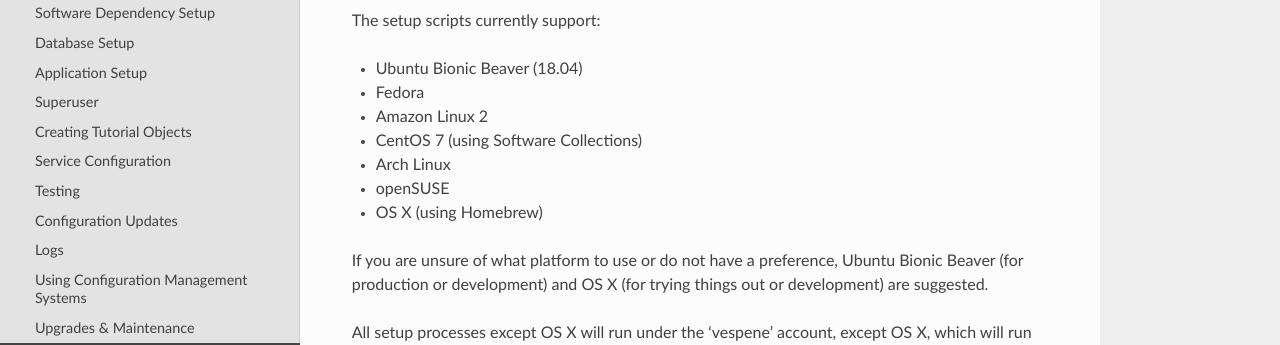
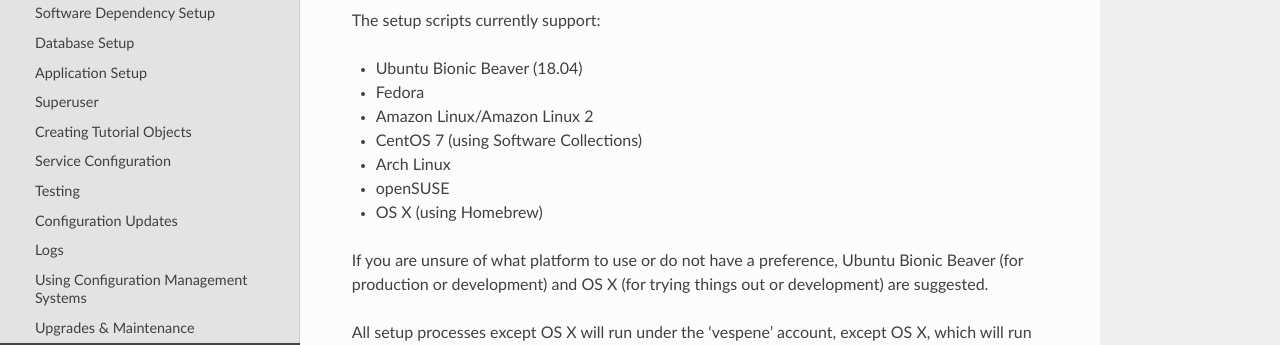
Before and after one commit to vespene-io/_old_vespene, a Sphinx documentation site: the page built from docs/source/setup.rst, in a window 1280 px wide and 900 px high, scrolled down 1174 px. Shown: the part 151-496 px from the top of the window. Built offline with Sphinx 7.4.7 and the Read the Docs theme 2.0.0, drawn with Linux system fonts in a browser that asks for light colours.

Commit message:
support for amazon linux install (#109)
* support for amazon linux install

* other os's have /etc/system-release too so make the logic more strict

```diff
--- a/docs/source/setup.rst
+++ b/docs/source/setup.rst
@@ -58,7 +58,7 @@
 
 * Ubuntu Bionic Beaver (18.04)
 * Fedora
-* Amazon Linux 2
+* Amazon Linux/Amazon Linux 2
 * CentOS 7 (using Software Collections)
 * Arch Linux
 * openSUSE
```
Also changed, not shown: 4 other files.
